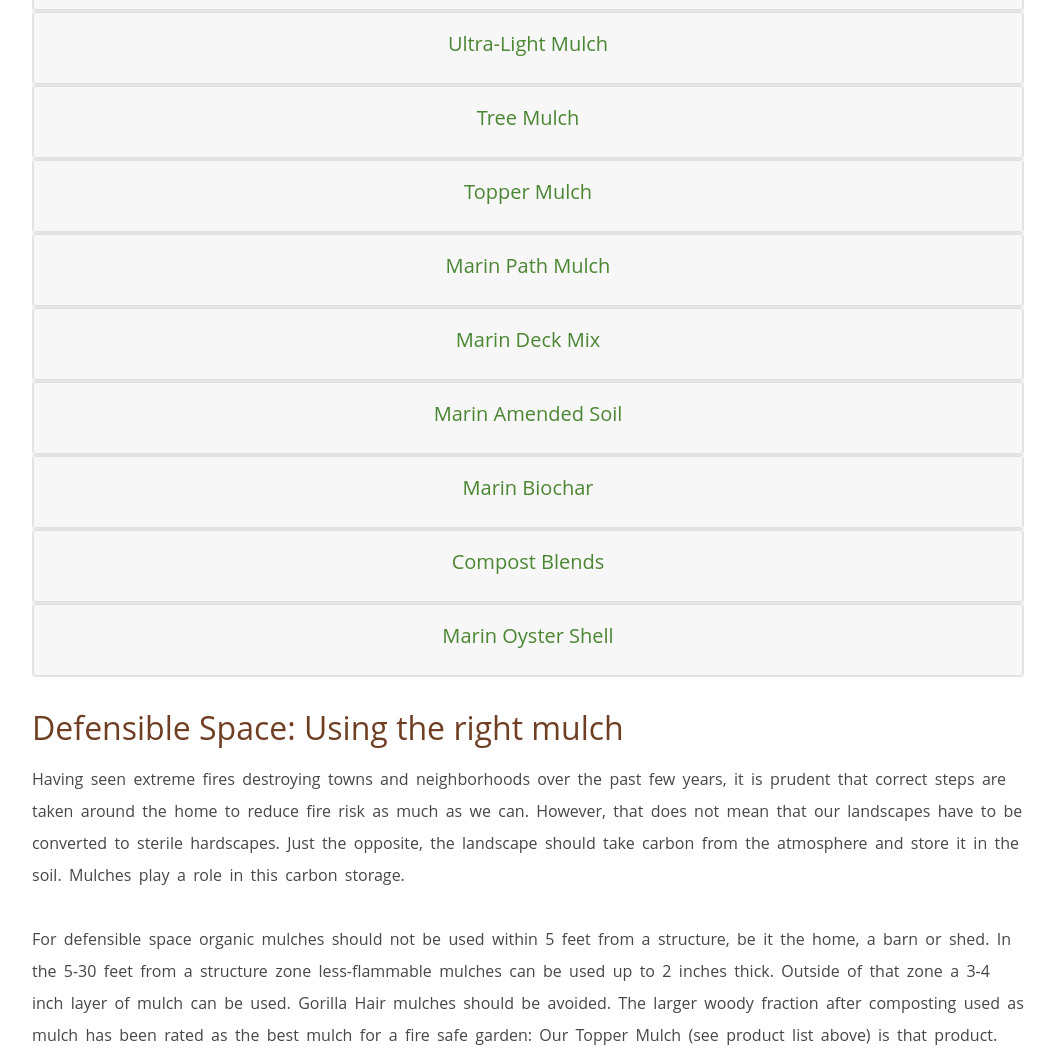
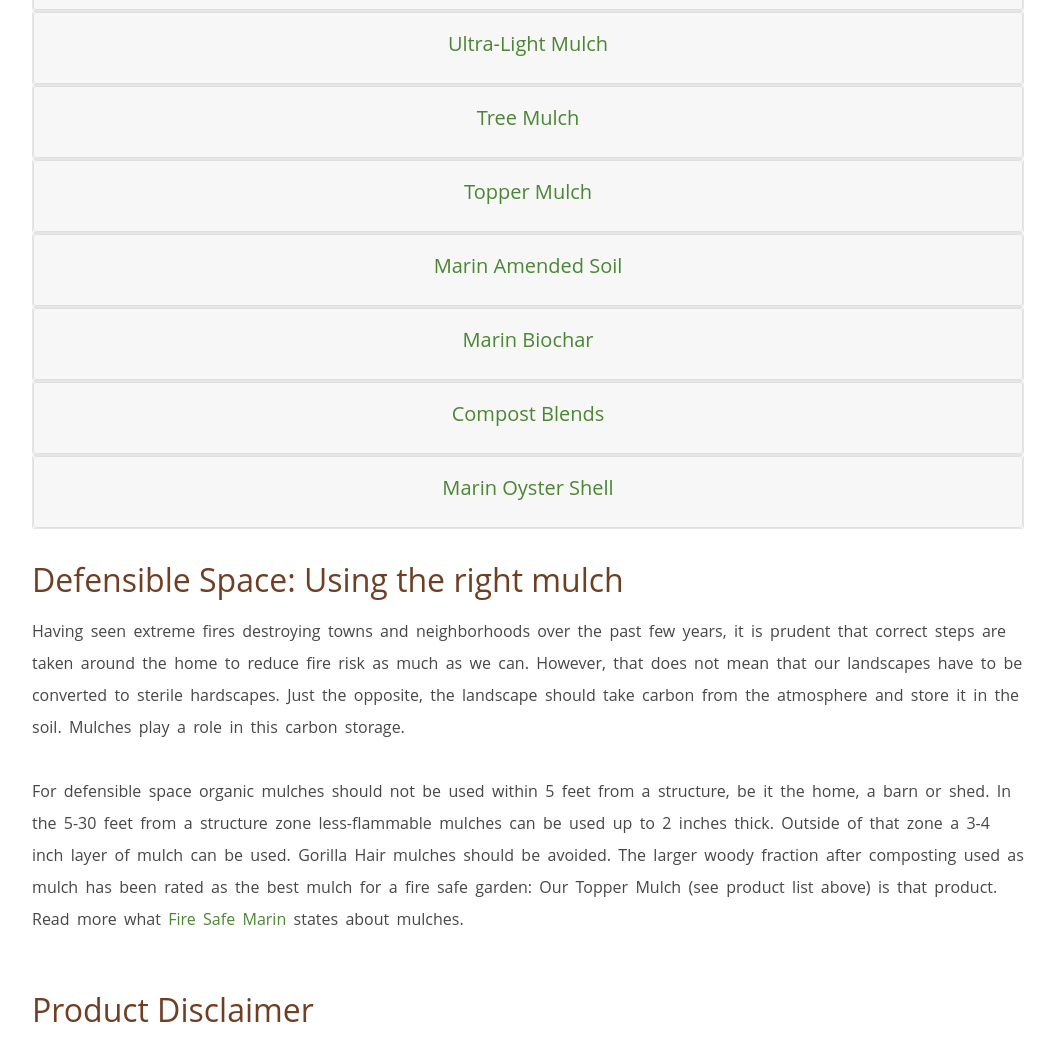
Before and after one commit to xanderbakx/wmc, a Gatsby site: page /products in a window 1280 px wide. Shown: the part 1812-2866 px from the top of the page, without its empty margins (112-1167 px from the left). Built offline with nearby package versions, Linux system fonts and the light colour scheme; Gatsby itself is replaced by a stand-in of ours.

Commit message:
update: price updates and removal of path mulch & deck mix

```diff
--- a/src/pages/products.js
+++ b/src/pages/products.js
@@ -164,21 +164,21 @@
             name: "Marin Vineyard Mulch",
             description:
               "An affordable, organic alternative to expensive bark products. It suppresses weeds, conserves moisture, moderates soil temperatures, improves soil structure and controls erosion. Vineyard Mulch undergoes a brief composting process at over 131°F that renders it virtually free of weed seeds and plant pathogens. As it slowly breaks down, it provides the organic matter, nutrients and microbes that help plants thrive. Worms thrive in soils that have a generous layer of Vineyard Mulch. Their tunneling activities allow oxygen to get to plant roots and their castings provide a beneficial nutrient input. Does not float.",
-            price: "$22.00 per cubic yard",
+            price: "$24.00 per cubic yard",
           },
           {
             image: data.ultraLight,
             name: "Ultra-Light Mulch",
             description:
               "The hybrid mulch that has qualities of both compost and mulch will finish off any landscape just perfectly. Like any other mulch it stays on the surface of the soil and is not incorporated into the soil. While the mulch will initially act as a weed suppressant, as it breaks down it will help feed your soil. As the name implies, this mulch is lightweight and easy to work with. Landscapers specify Ultra-Light Mulch when a neat appearance or distinctive border is desired. Not recommended in windy areas.",
-            price: "$18.00 per cubic yard",
+            price: "$20.00 per cubic yard",
           },
           {
             image: data.treeMulch,
             name: "Tree Mulch",
             description:
               "It is derived from tree stumps and logs. Tree mulch provides the same overall benefits to the soil as the Vineyard Mulch. Due to its woodier nature it will last longer, but provide less nutrients. Offered screened Medium (<1.5”) or coarse (>1.5”).",
-            price: "$15 per cubic yard",
+            price: "$18 per cubic yard",
           },
           {
             id: "topper",
@@ -188,27 +188,27 @@
               "This is a dark mulch that has gone through a full compost process. It provides the same benefits as Vineyard mulch, and is perfect for use as a durable top dressing around herbaceous perennials, shrubs, and trees to protect the soil, help conserve water and suppress weeds.  As the mulch contains some fines it will also provide some nutrients over time. Some of this product may float when flooded.",
             price: "$12 per cubic yard",
           },
-          {
-            image: data.pathMulch,
-            name: "Marin Path Mulch",
-            description:
-              "We no longer carry Path Mulch. We recommend the use of our Topper Mulch (see above) instead.",
-            price: "Discontinued",
-          },
-          {
-            image: data.deckMix,
-            name: "Marin Deck Mix",
-            // Took out "Organic" from Hi-Test Compost
-            description:
-              "The ultimate affordable soil amendment, Deck Mix is a blend of all our products that occurs when we sweep our loading area. You'll find Nicasio Blend, Hi-Test Compost, Mallard Plus, Feather-Lite Amended Soil and our various mulches in this blend. Use Deck Mix as a mulch or amendment for flowers, shrubs and trees. Not recommended for veggies. Supply is limited.",
-            price: "$7 per cubic yard",
-          },
+          // {
+          //   image: data.pathMulch,
+          //   name: "Marin Path Mulch",
+          //   description:
+          //     "We no longer carry Path Mulch. We recommend the use of our Topper Mulch (see above) instead.",
+          //   price: "Discontinued",
+          // },
+          // {
+          //   image: data.deckMix,
+          //   name: "Marin Deck Mix",
+          //   // Took out "Organic" from Hi-Test Compost
+          //   description:
+          //     "The ultimate affordable soil amendment, Deck Mix is a blend of all our products that occurs when we sweep our loading area. You'll find Nicasio Blend, Hi-Test Compost, Mallard Plus, Feather-Lite Amended Soil and our various mulches in this blend. Use Deck Mix as a mulch or amendment for flowers, shrubs and trees. Not recommended for veggies. Supply is limited.",
+          //   price: "$7 per cubic yard",
+          // },
           {
             image: data.amendedSoil,
             name: "Marin Amended Soil",
             description:
               "Plant directly into Amended Soil. It’s great for filling raised beds, replacing poor quality soil, adding elevation or leveling a project site, or filling in behind a retaining wall. Amended Soil is a good-looking blend of clean soil, Mallard Plus and biochar. The soil is a mined soil, which is weed-free.  When used in pots or raised beds, topsoil tends to crust at the surface.  We recommend that a .5 to 1” layer of Ultra-Light mulch is applied to the surface of the soil to prevent crusting.",
-            price: "$65.00 per cubic yard",
+            price: "$54.00 per cubic yard",
           },
           {
             image: data.biochar,
```
Also changed, not shown: 1 other file.
